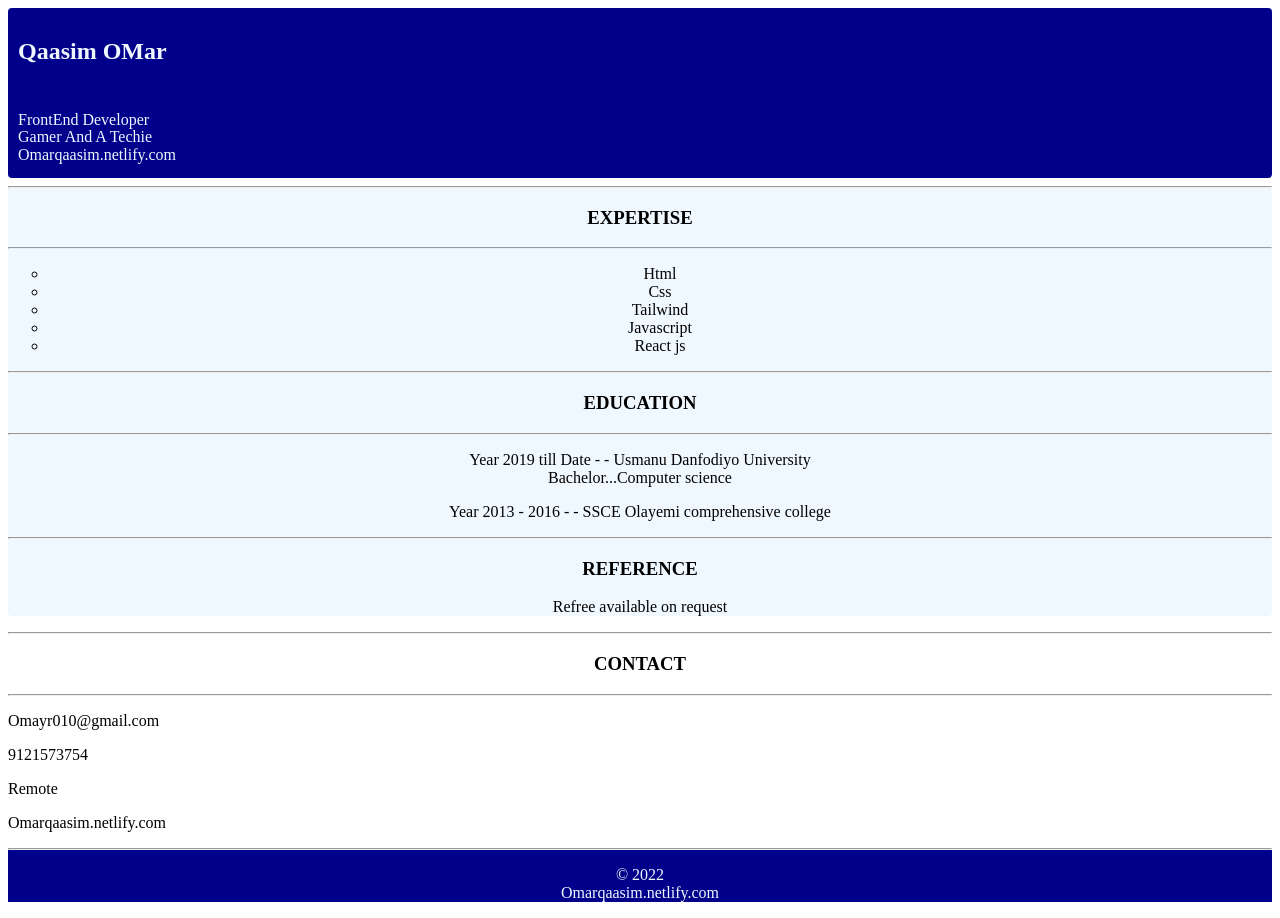
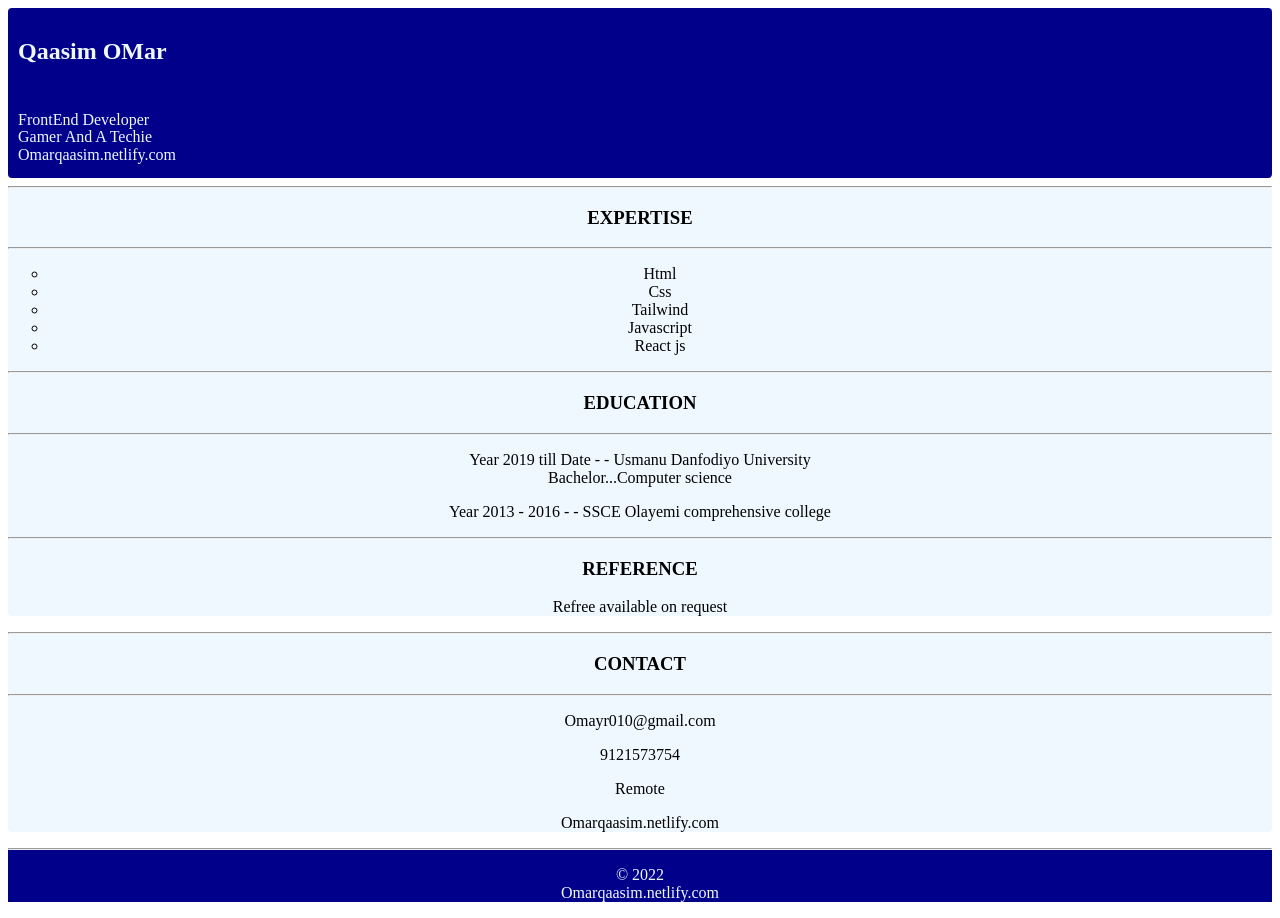
Before and after one commit to Qaasim-Umar/Cv-side-hustle-, a React (Create React App) app: page / in a window 1280 px wide. Built offline with nearby package versions, Linux system fonts and the light colour scheme.

Commit message:
1 file modified

```diff
--- a/src/style.css
+++ b/src/style.css
@@ -1,6 +1,12 @@
 .foot p{
 
   color: aliceblue;
+}
+.contact{
+  background-color: aliceblue;
+  border-radius: 4px;
+  text-align: center;
+  padding: auto;
 }
 
 .foot{
```
